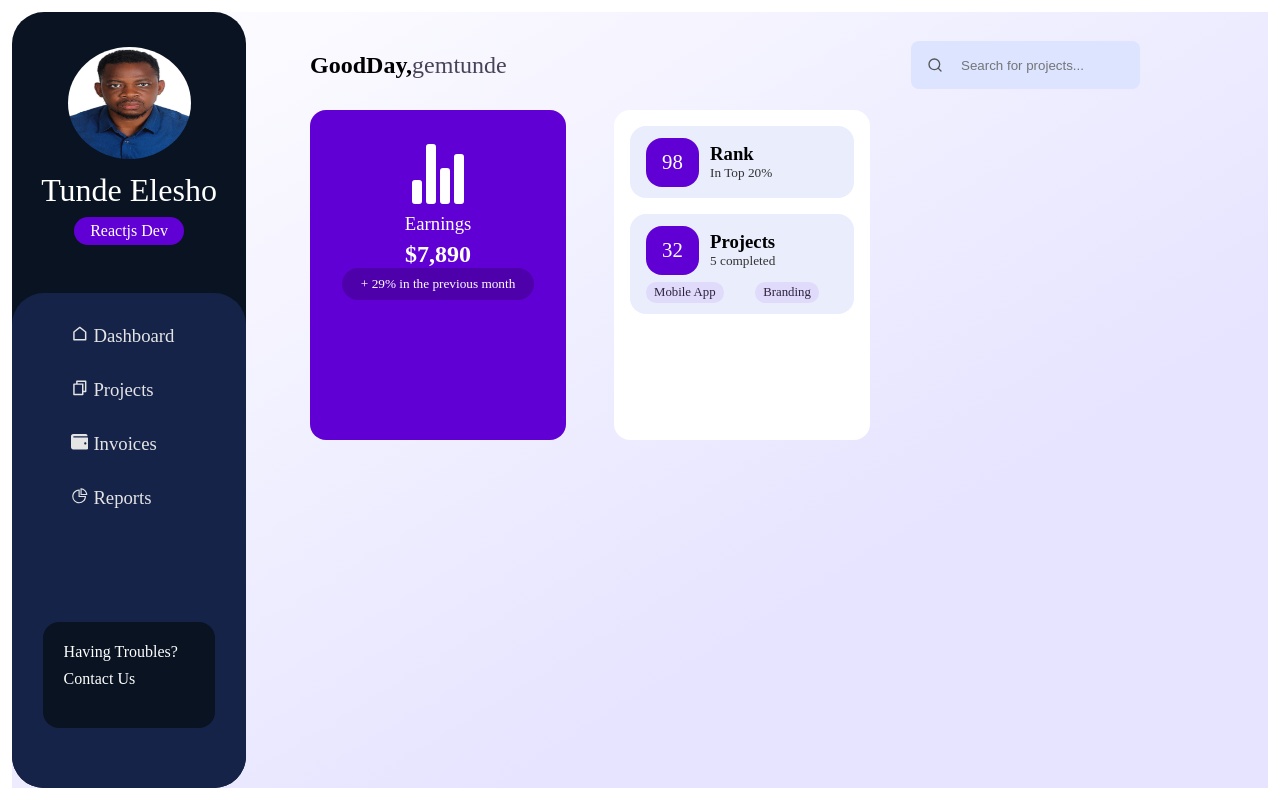
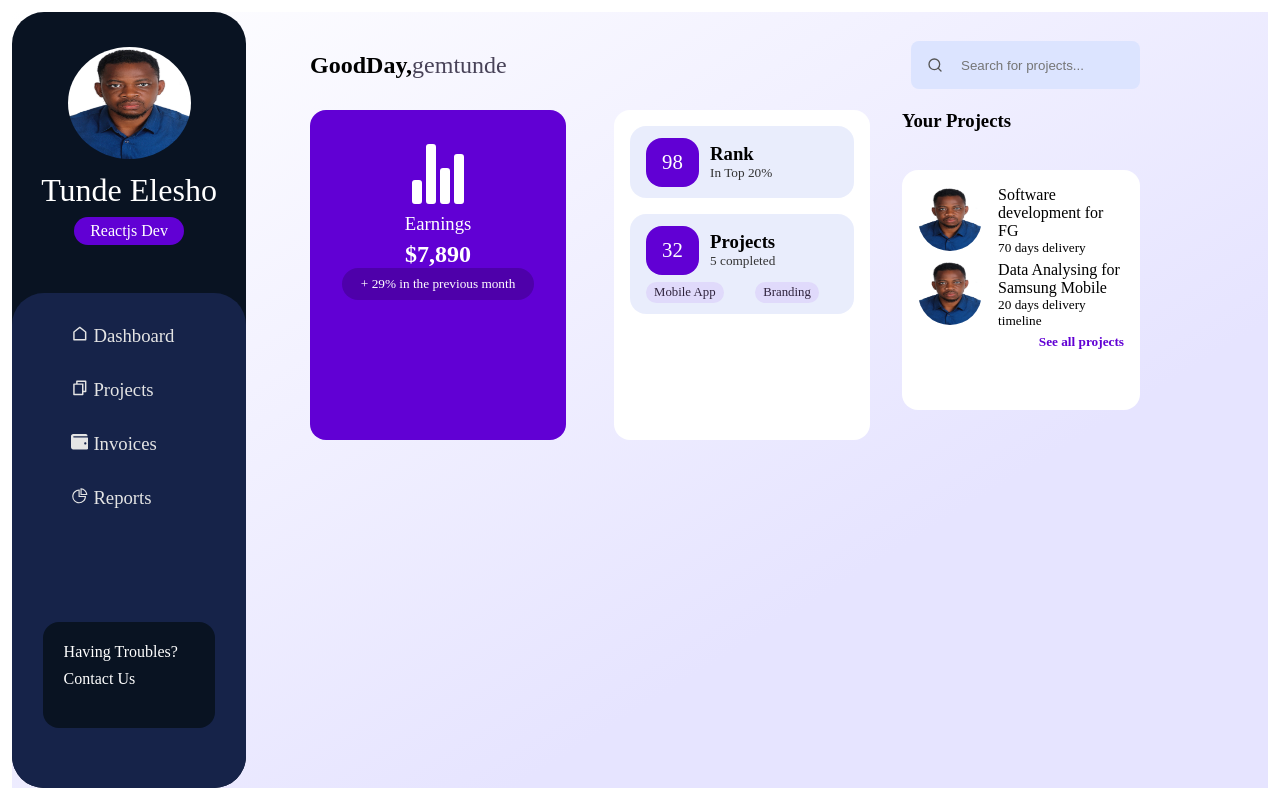
Before and after one commit to gemtunde/revenue-dashboard, a React (Create React App) app: page / in a window 1280 px wide. Built offline with nearby package versions, Linux system fonts and the light colour scheme.

Commit message:
project component

```diff
--- a/src/components/MainContent.jsx
+++ b/src/components/MainContent.jsx
@@ -3,6 +3,7 @@ import styled from 'styled-components';
 import Earnings from './Earnings';
 import Info from './Info';
 import Navbar from './Navbar';
+import Projects from './Projects';
 
 const MainContent = () => {
   return (
@@ -14,7 +15,10 @@ const MainContent = () => {
                     <Earnings />
                     <Info />
                 </ColumnOne1>
-                <ColumnTwo1></ColumnTwo1>
+                <ColumnTwo1>
+                    <TitleText>Your Projects</TitleText>
+                    <Projects />
+                </ColumnTwo1>
             </SectionOne>
             <SectionTwo>
                 <ColumnOne2></ColumnOne2>
--- /dev/null
+++ b/src/components/Projects.jsx
@@ -0,0 +1,82 @@
+import React from 'react';
+import styled from 'styled-components';
+import { themeColor, hoverEffect, cardShadow  } from '../utils';
+//import {IoStatsChart} from 'react-icons/io5';
+//import Badge from './Badge';
+import AvatarImage from '../assets/passport.jpg'
+
+
+const Projects = () => {
+  return (
+    <MainProject>
+        <Project>
+            <Avatar>
+                <img
+                    src={AvatarImage}
+                    alt='image'
+                    />
+            </Avatar>
+            <Detail>
+                <Title>Software development for FG</Title>
+                <SubTitle>70 days delivery</SubTitle>
+            </Detail>
+        </Project>
+        <Project>
+            <Avatar>
+                <img
+                    src={AvatarImage}
+                    alt='image'
+                    />
+            </Avatar>
+            <Detail>
+                <Title>Data Analysing for Samsung Mobile</Title>
+                <SubTitle>20 days delivery timeline</SubTitle>
+            </Detail>
+        </Project>
+        <AllProject>See all projects</AllProject>
+    </MainProject>
+  )
+}
+
+export default Projects;
+
+const MainProject = styled.div`
+ height: 70%;
+ background-color: white;
+ padding: 1rem;
+ margin: 0;
+ border-radius: 1rem;
+ box-shadow: ${cardShadow};
+ transition: 0.4s ease-in-out;
+&:hover{
+    box-shadow: ${hoverEffect};
+}
+
+`;
+const Project = styled.div`
+display: flex;
+align-items: center;
+margin-bottom: 0.3rem;
+`;
+const Avatar = styled.div`
+img{
+    height: 4rem;
+    width: 4rem;
+    border-radius:4rem;
+}
+`;
+const Detail = styled.div`
+margin-left: 1rem;
+`;
+const Title = styled.h3`
+font-weight: 500;
+font-size: 1rem;
+`;
+const SubTitle = styled.h5`
+font-weight: 300;
+`;
+const AllProject = styled.h5`
+text-align: end;
+color: ${themeColor};
+cursor: pointer;
+`;
```
